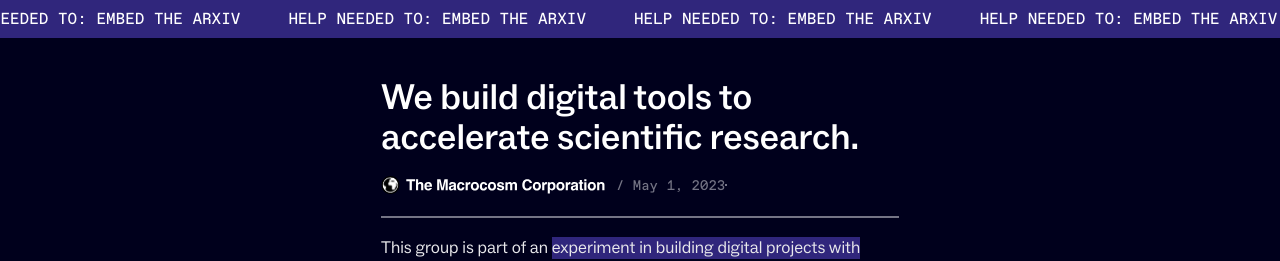
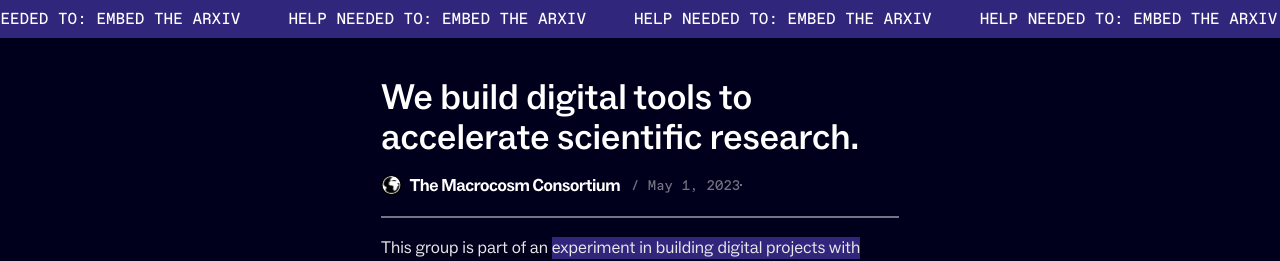
Before and after one commit to 0hq/fakemacrocosm, a Next.js app: page / in a window 1280 px wide. Shown: the top 261 px of the page. Built offline with nearby package versions, Linux system fonts and the light colour scheme; a web font is replaced by a local one.

Commit message:
Update logo

```diff
--- a/src/pages/index.tsx
+++ b/src/pages/index.tsx
@@ -1,6 +1,6 @@
 import type { NextPage } from "next";
 import Image from "next/image";
-import LogoGroup from "../../public/other/LogoGroup.svg";
+import LogoGroup from "../../public/other/MacrocosmLogo.svg";
 import Guidance from "../../public/other/Guidance.png";
 import Tangibility from "../../public/other/Tangibility.png";
 import Community from "../../public/other/Community.png";
@@ -26,7 +26,7 @@
           {/* <hr className={horizonal_rule} /> */}
           <h1 className="mb-4 mt-6 text-4xl font-bold text-white">We build digital tools to accelerate scientific research.</h1>
           <div className="mb-5 flex">
-            <Image src={LogoGroup} alt="The human colossus logo" />
+            <Image src={LogoGroup} height={19} width={240} alt="The human colossus logo" />
             <p className="m-0 ml-2.5 pt-0.5 font-mono text-sm text-[#747485]">/ May 1, 2023</p>
             <hr className={horizonal_rule} />
           </div>
```
Also changed, not shown: public/other/MacrocosmLogo.svg (added).
